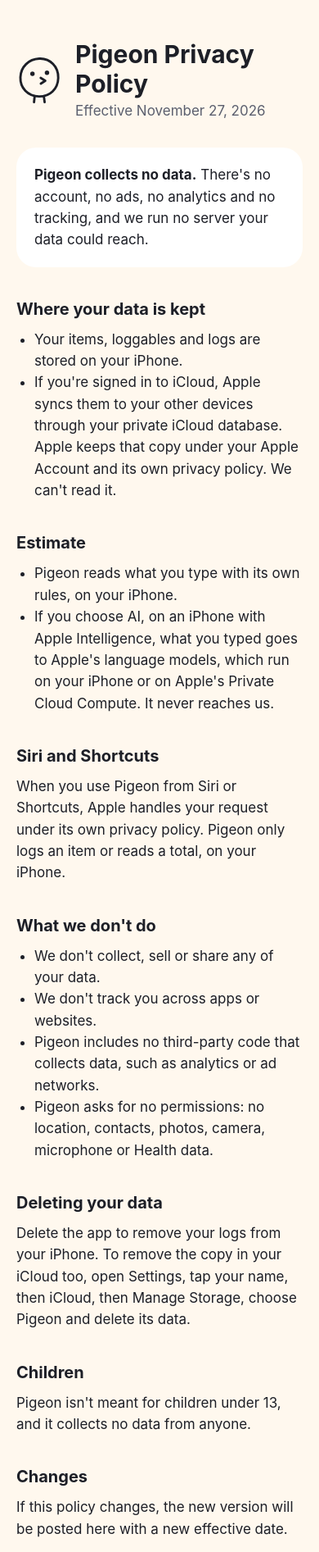
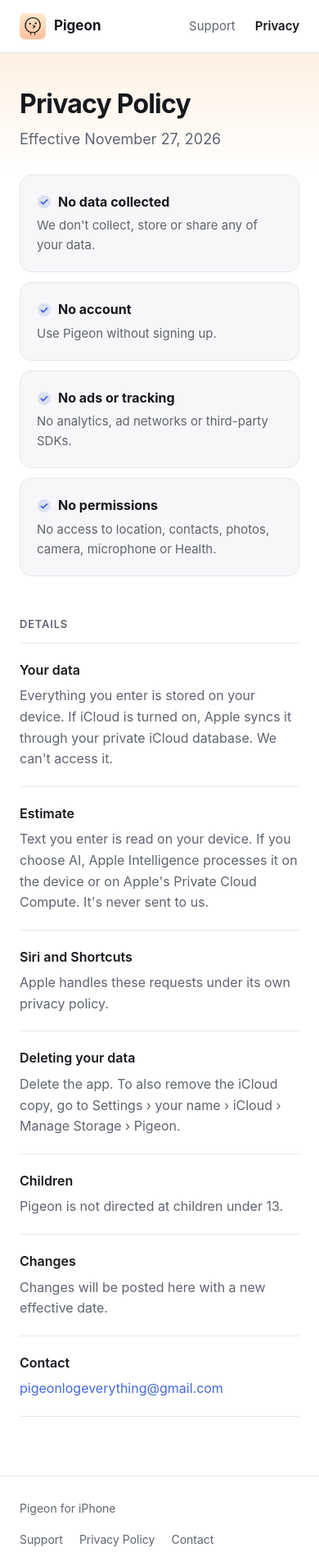
Before and after one commit to orangehour/pigeon, a plain HTML site: page privacy.html in a window 390 px wide. Shown: the top 1893 px of the page at 82% size. Drawn offline with Linux system fonts and the light colour scheme.

Commit message:
A cleaner design: a top bar with the app icon, a title band, the answers and policy in a two-column list, and the policy's key points as four cards; shorter text throughout
Co-Authored-By: Claude Opus 5.5 <noreply@anthropic.com>

```diff
--- a/privacy.html
+++ b/privacy.html
@@ -3,70 +3,99 @@
 <head>
   <meta charset="utf-8">
   <meta name="viewport" content="width=device-width, initial-scale=1">
-  <title>Pigeon Privacy Policy</title>
-  <meta name="description" content="Pigeon collects no data: no account, no ads, no analytics and no tracking.">
+  <title>Privacy Policy · Pigeon</title>
+  <meta name="description" content="Pigeon collects no data: no account, no analytics, no ads and no tracking.">
+  <link rel="icon" href="icon.png">
+  <link rel="apple-touch-icon" href="icon.png">
   <link rel="stylesheet" href="style.css">
 </head>
 <body>
-<main>
-  <header>
-    <svg viewBox="0 0 700 725" aria-hidden="true">
-      <g fill="none" stroke="currentColor" stroke-width="36" stroke-linecap="round" stroke-linejoin="round">
-        <path d="M350 32 C520 24 644 158 640 324 C636 492 514 612 344 608 C176 604 56 480 62 316 C68 156 186 40 350 32 Z"/>
-        <path d="M280 602 L270 695 M420 602 L432 695"/>
-        <path d="M372 326 L442 368 L374 412"/>
-        <circle cx="246" cy="262" r="34" fill="currentColor" stroke="none"/>
-        <circle cx="468" cy="246" r="34" fill="currentColor" stroke="none"/>
-      </g>
-    </svg>
+<svg width="0" height="0" style="position:absolute" aria-hidden="true">
+  <symbol id="check" viewBox="0 0 20 20">
+    <circle cx="10" cy="10" r="9" fill="currentColor" opacity="0.15"/>
+    <path d="M6 10.4l2.6 2.6L14 7.6" fill="none" stroke="currentColor" stroke-width="2" stroke-linecap="round" stroke-linejoin="round"/>
+  </symbol>
+</svg>
+
+<header class="bar">
+  <div class="wrap">
+    <a class="brand" href="./"><img src="icon.png" alt="">Pigeon</a>
+    <nav>
+      <a href="./">Support</a>
+      <a href="privacy.html" aria-current="page">Privacy</a>
+    </nav>
+  </div>
+</header>
+
+<section class="hero">
+  <div class="wrap">
+    <h1>Privacy Policy</h1>
+    <p class="lede">Effective November 27, 2026</p>
+  </div>
+</section>
+
+<main class="wrap">
+  <div class="glance">
     <div>
-      <h1>Pigeon Privacy Policy</h1>
-      <p>Effective November 27, 2026</p>
+      <h3><svg><use href="#check"/></svg>No data collected</h3>
+      <p>We don't collect, store or share any of your data.</p>
     </div>
-  </header>
-
-  <div class="card">
-    <p><strong>Pigeon collects no data.</strong> There's no account, no ads, no analytics and no tracking, and we run no server your data could reach.</p>
+    <div>
+      <h3><svg><use href="#check"/></svg>No account</h3>
+      <p>Use Pigeon without signing up.</p>
+    </div>
+    <div>
+      <h3><svg><use href="#check"/></svg>No ads or tracking</h3>
+      <p>No analytics, ad networks or third-party SDKs.</p>
+    </div>
+    <div>
+      <h3><svg><use href="#check"/></svg>No permissions</h3>
+      <p>No access to location, contacts, photos, camera, microphone or Health.</p>
+    </div>
   </div>
 
-  <h2>Where your data is kept</h2>
-  <ul>
-    <li>Your items, loggables and logs are stored on your iPhone.</li>
-    <li>If you're signed in to iCloud, Apple syncs them to your other devices through your private iCloud database. Apple keeps that copy under your Apple Account and its own privacy policy. We can't read it.</li>
-  </ul>
+  <h2>Details</h2>
+  <div class="list">
+    <div>
+      <h3>Your data</h3>
+      <p>Everything you enter is stored on your device. If iCloud is turned on, Apple syncs it through your private iCloud database. We can't access it.</p>
+    </div>
+    <div>
+      <h3>Estimate</h3>
+      <p>Text you enter is read on your device. If you choose AI, Apple Intelligence processes it on the device or on Apple's Private Cloud Compute. It's never sent to us.</p>
+    </div>
+    <div>
+      <h3>Siri and Shortcuts</h3>
+      <p>Apple handles these requests under its own privacy policy.</p>
+    </div>
+    <div>
+      <h3>Deleting your data</h3>
+      <p>Delete the app. To also remove the iCloud copy, go to Settings › your name › iCloud › Manage Storage › Pigeon.</p>
+    </div>
+    <div>
+      <h3>Children</h3>
+      <p>Pigeon is not directed at children under 13.</p>
+    </div>
+    <div>
+      <h3>Changes</h3>
+      <p>Changes will be posted here with a new effective date.</p>
+    </div>
+    <div>
+      <h3>Contact</h3>
+      <p><a href="mailto:pigeonlogeverything@gmail.com">pigeonlogeverything@gmail.com</a></p>
+    </div>
+  </div>
+</main>
 
-  <h2>Estimate</h2>
-  <ul>
-    <li>Pigeon reads what you type with its own rules, on your iPhone.</li>
-    <li>If you choose AI, on an iPhone with Apple Intelligence, what you typed goes to Apple's language models, which run on your iPhone or on Apple's Private Cloud Compute. It never reaches us.</li>
-  </ul>
-
-  <h2>Siri and Shortcuts</h2>
-  <p>When you use Pigeon from Siri or Shortcuts, Apple handles your request under its own privacy policy. Pigeon only logs an item or reads a total, on your iPhone.</p>
-
-  <h2>What we don't do</h2>
-  <ul>
-    <li>We don't collect, sell or share any of your data.</li>
-    <li>We don't track you across apps or websites.</li>
-    <li>Pigeon includes no third-party code that collects data, such as analytics or ad networks.</li>
-    <li>Pigeon asks for no permissions: no location, contacts, photos, camera, microphone or Health data.</li>
-  </ul>
-
-  <h2>Deleting your data</h2>
-  <p>Delete the app to remove your logs from your iPhone. To remove the copy in your iCloud too, open Settings, tap your name, then iCloud, then Manage Storage, choose Pigeon and delete its data.</p>
-
-  <h2>Children</h2>
-  <p>Pigeon isn't meant for children under 13, and it collects no data from anyone.</p>
-
-  <h2>Changes</h2>
-  <p>If this policy changes, the new version will be posted here with a new effective date.</p>
-
-  <h2>Contact</h2>
-  <p>Questions about privacy? Email <a href="mailto:pigeonlogeverything@gmail.com">pigeonlogeverything@gmail.com</a>.</p>
-
-  <footer>
-    <a href="index.html">Pigeon Support</a>
-  </footer>
-</main>
+<footer>
+  <div class="wrap">
+    <span>Pigeon for iPhone</span>
+    <nav>
+      <a href="./">Support</a>
+      <a href="privacy.html">Privacy Policy</a>
+      <a href="mailto:pigeonlogeverything@gmail.com">Contact</a>
+    </nav>
+  </div>
+</footer>
 </body>
 </html>
--- a/style.css
+++ b/style.css
@@ -1,21 +1,26 @@
 :root {
   color-scheme: light dark;
-  --page: #fff8ee;
-  --card: #ffffff;
-  --text: #1d1f27;
-  --muted: #5b5f6e;
+  --bg: #ffffff;
+  --band: #fff1e3;
+  --surface: #f7f7f9;
+  --text: #16181d;
+  --muted: #5f6470;
+  --border: #e6e7eb;
   --accent: #4468dc;
-  --line: rgba(68, 104, 220, 0.25);
+  --accent-fill: #4468dc;
+  --on-accent: #ffffff;
 }
 
 @media (prefers-color-scheme: dark) {
   :root {
-    --page: #12141c;
-    --card: #232738;
-    --text: #eceef5;
-    --muted: #a9adbd;
+    --bg: #0f1115;
+    --band: #1a1712;
+    --surface: #171a21;
+    --text: #eceef3;
+    --muted: #9ba0ad;
+    --border: #262a33;
     --accent: #9db4ff;
-    --line: rgba(157, 180, 255, 0.25);
+    --accent-fill: #5270e2;
   }
 }
 
@@ -25,63 +30,14 @@
 
 body {
   margin: 0;
-  background: var(--page);
+  background: var(--bg);
   color: var(--text);
-  font: 17px/1.55 ui-rounded, -apple-system, "SF Pro Rounded", system-ui, sans-serif;
-}
-
-main {
-  max-width: 640px;
-  margin: 0 auto;
-  padding: 48px 20px 64px;
-}
-
-header {
-  display: flex;
-  align-items: center;
-  gap: 16px;
-  margin-bottom: 32px;
-}
-
-header svg {
-  width: 56px;
-  height: 58px;
-  flex: none;
-}
-
-h1 {
-  margin: 0;
-  font-size: 30px;
-  line-height: 1.2;
-}
-
-header p {
-  margin: 2px 0 0;
-  color: var(--muted);
-}
-
-h2 {
-  margin: 36px 0 8px;
-  font-size: 20px;
-}
-
-h3 {
-  margin: 20px 0 4px;
-  font-size: 17px;
-}
-
-p,
-ul {
-  margin: 0 0 12px;
-}
-
-ul {
-  padding-left: 22px;
+  font: 16px/1.6 -apple-system, BlinkMacSystemFont, "SF Pro Text", "Segoe UI", system-ui, sans-serif;
+  -webkit-font-smoothing: antialiased;
 }
 
 a {
   color: var(--accent);
-  font-weight: 600;
   text-decoration: none;
 }
 
@@ -89,26 +45,225 @@ a:hover {
   text-decoration: underline;
 }
 
-.card {
-  background: var(--card);
-  border-radius: 24px;
-  padding: 20px 22px;
-  margin: 0 0 16px;
+.wrap {
+  max-width: 760px;
+  margin: 0 auto;
+  padding: 0 24px;
 }
 
-.card p:last-child,
-.card ul:last-child {
-  margin-bottom: 0;
+/* Top bar */
+.bar {
+  border-bottom: 1px solid var(--border);
 }
 
-.muted {
+.bar .wrap {
+  display: flex;
+  align-items: center;
+  justify-content: space-between;
+  height: 64px;
+}
+
+.brand {
+  display: flex;
+  align-items: center;
+  gap: 10px;
+  color: var(--text);
+  font-weight: 650;
+  font-size: 17px;
+}
+
+.brand:hover {
+  text-decoration: none;
+}
+
+.brand img {
+  width: 32px;
+  height: 32px;
+  border-radius: 22%;
+}
+
+nav {
+  display: flex;
+  gap: 24px;
+  font-size: 15px;
+}
+
+nav a {
   color: var(--muted);
 }
 
-footer {
-  margin-top: 40px;
-  padding-top: 16px;
-  border-top: 1px solid var(--line);
+nav a[aria-current="page"] {
+  color: var(--text);
+  font-weight: 600;
+}
+
+/* Page title */
+.hero {
+  background: linear-gradient(var(--band), var(--bg));
+  padding: 64px 0 40px;
+}
+
+h1 {
+  margin: 0;
+  font-size: 40px;
+  line-height: 1.15;
+  font-weight: 700;
+  letter-spacing: -0.025em;
+}
+
+.lede {
+  margin: 10px 0 0;
+  color: var(--muted);
+  font-size: 18px;
+}
+
+h2 {
+  margin: 48px 0 12px;
+  font-size: 13px;
+  font-weight: 600;
+  letter-spacing: 0.06em;
+  text-transform: uppercase;
+  color: var(--muted);
+}
+
+p {
+  margin: 0;
+}
+
+/* Contact */
+.contact {
+  display: flex;
+  align-items: center;
+  justify-content: space-between;
+  gap: 24px;
+  padding: 24px 28px;
+  border: 1px solid var(--border);
+  border-radius: 16px;
+  background: var(--surface);
+}
+
+.contact h3 {
+  margin: 0 0 4px;
+  font-size: 18px;
+}
+
+.contact p {
   color: var(--muted);
   font-size: 15px;
 }
+
+.button {
+  flex: none;
+  padding: 11px 20px;
+  border-radius: 10px;
+  background: var(--accent-fill);
+  color: var(--on-accent);
+  font-weight: 600;
+  font-size: 15px;
+}
+
+.button:hover {
+  text-decoration: none;
+  filter: brightness(1.08);
+}
+
+/* Questions and policy sections */
+.list {
+  border-top: 1px solid var(--border);
+}
+
+.list > div {
+  display: grid;
+  grid-template-columns: 240px 1fr;
+  gap: 32px;
+  padding: 20px 0;
+  border-bottom: 1px solid var(--border);
+}
+
+.list h3 {
+  margin: 0;
+  font-size: 16px;
+  font-weight: 600;
+}
+
+.list p {
+  color: var(--muted);
+}
+
+/* Privacy at a glance */
+.glance {
+  display: grid;
+  grid-template-columns: 1fr 1fr;
+  gap: 12px;
+}
+
+.glance div {
+  padding: 20px;
+  border: 1px solid var(--border);
+  border-radius: 14px;
+  background: var(--surface);
+}
+
+.glance h3 {
+  display: flex;
+  align-items: center;
+  gap: 8px;
+  margin: 0 0 4px;
+  font-size: 16px;
+}
+
+.glance svg {
+  width: 18px;
+  height: 18px;
+  flex: none;
+  color: var(--accent);
+}
+
+.glance p {
+  color: var(--muted);
+  font-size: 15px;
+}
+
+footer {
+  margin-top: 72px;
+  border-top: 1px solid var(--border);
+  padding: 28px 0 40px;
+  color: var(--muted);
+  font-size: 14px;
+}
+
+footer .wrap {
+  display: flex;
+  justify-content: space-between;
+  gap: 16px;
+  flex-wrap: wrap;
+}
+
+footer nav {
+  gap: 20px;
+  font-size: 14px;
+}
+
+@media (max-width: 640px) {
+  .hero {
+    padding: 44px 0 28px;
+  }
+
+  h1 {
+    font-size: 32px;
+  }
+
+  .contact {
+    flex-direction: column;
+    align-items: flex-start;
+  }
+
+  .list > div {
+    grid-template-columns: 1fr;
+    gap: 6px;
+  }
+
+  .glance {
+    grid-template-columns: 1fr;
+  }
+}
```
Also changed, not shown: index.html (+79 -47 lines), icon.png (added).
